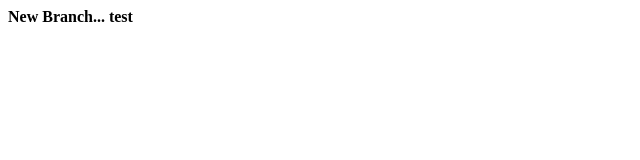
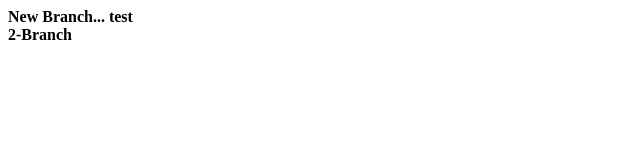
Before and after one commit to jusubkim/OSGEO_FOSS, a plain HTML site: page index.html in a window 1280 px wide. Shown: the full height of the page, 0-640 px from the left. Drawn offline with Linux system fonts and the light colour scheme.

Commit message:
Update index.html

```diff
--- a/index.html
+++ b/index.html
@@ -4,5 +4,7 @@
 	</head>
 	<body>
 		<b>New Branch... test</b>
+		<br/>
+		<b>2-Branch</b>
 	</body>
 </html>
```
